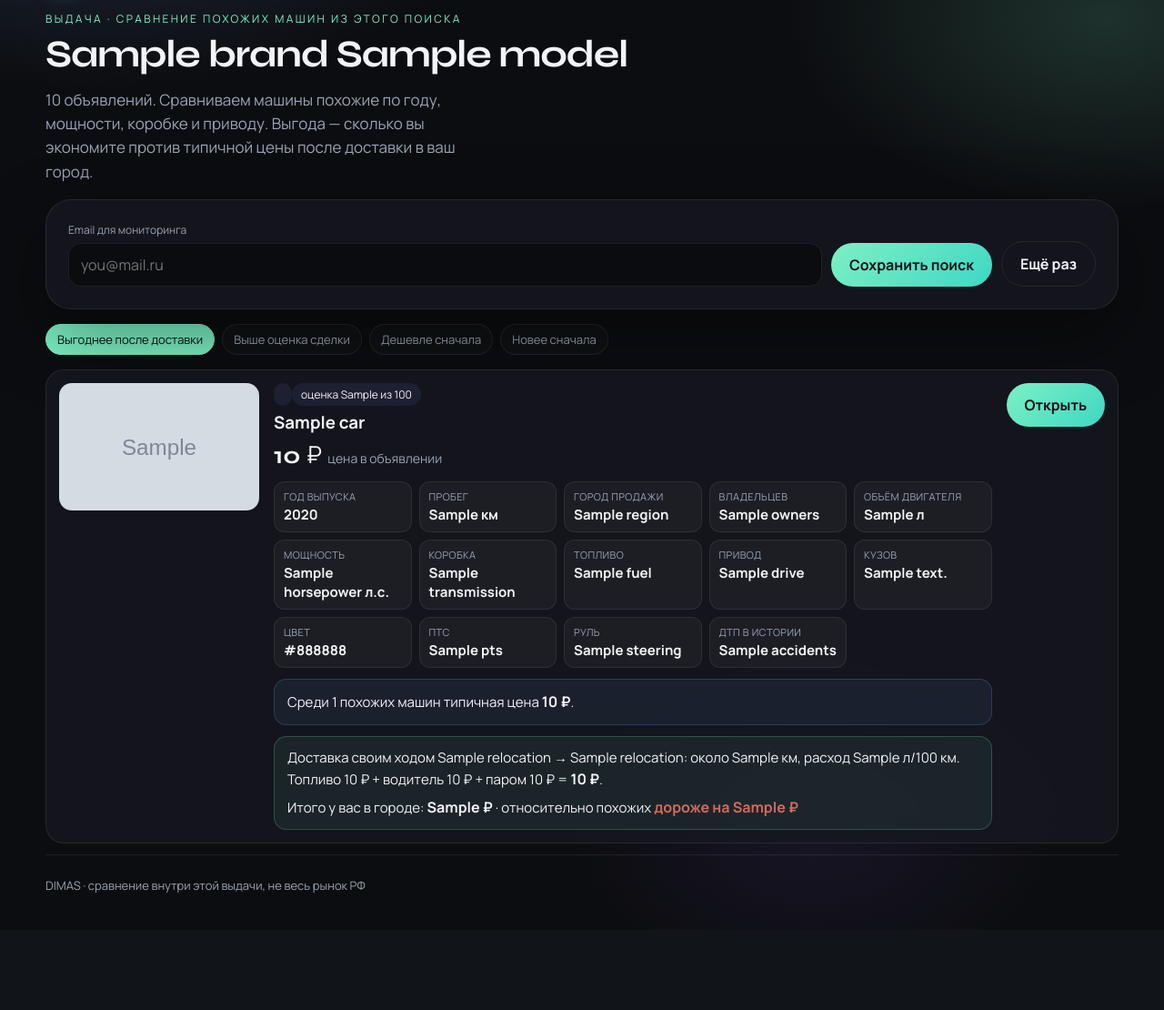
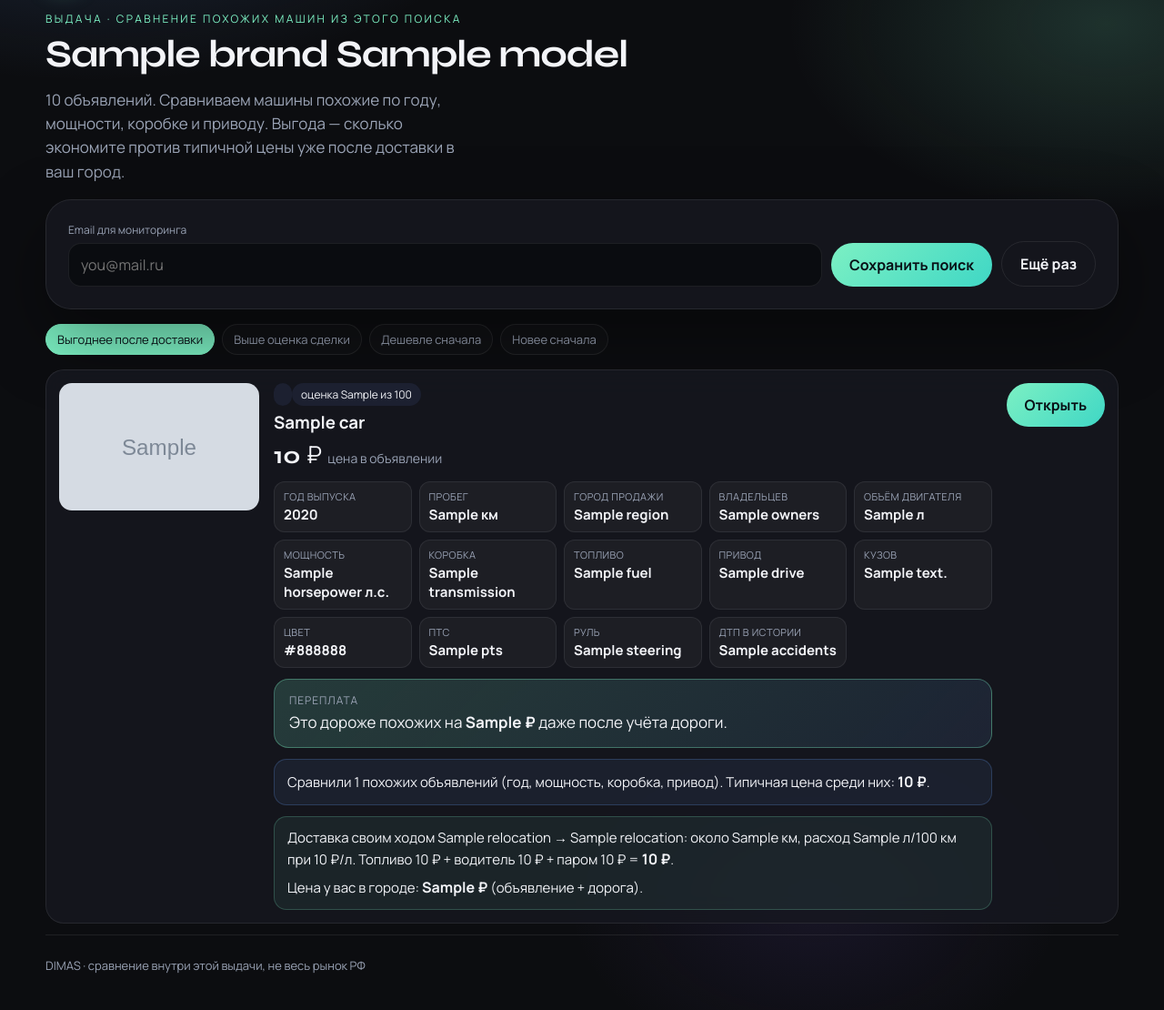
Before and after one commit to sentinel11-11/Dimas_Saas-MVP-parcers, a FastAPI app: template templates/results.html in a window 1280 px wide. Shown: the part 68-1178 px from the top of the page at 91% size. Before the commit the page ends 1049 px from the top, so only its background shows below. Run offline with FastAPI, Linux system fonts and the light colour scheme; the template is opened without the code that fills it: most values are stand-ins (such as "Sample title", 1, 10 or a date in 2020); grey boxes marked "Sample" are stand-in pictures.

Commit message:
Fix unknown-city same_city bug and show savings headline on cards
Co-authored-by: arena-agent <297053741+arena-agent@users.noreply.github.com>

```diff
--- a/app/core/geo.py
+++ b/app/core/geo.py
@@ -109,8 +109,12 @@ def relocation(
         "same_city": True,
         "from_label": listing_region,
         "to_label": buyer_city,
+        "unknown": False,
+        "fuel_price": FUEL_RUB_PER_LITER if fuel_price is None else float(fuel_price),
     }
     if not origin or not dest or not buyer_city:
+        empty["same_city"] = False
+        empty["unknown"] = True
         return empty
     if origin == dest:
         return empty
@@ -133,4 +137,5 @@ def relocation(
         "from_label": LABELS.get(region_key, listing_region),
         "to_label": LABELS.get(str(buyer_city).lower(), buyer_city),
         "fuel_price": price_l,
+        "unknown": False,
     }
--- a/app/data/geo_cities.py
+++ b/app/data/geo_cities.py
@@ -104,6 +104,10 @@ CITIES = [
     ("magadan", "Магадан", 59.5681, 150.8086),
     ("yuzhno-sakhalinsk", "Южно-Сахалинск", 46.9591, 142.7380),
     ("ussuriisk", "Уссурийск", 43.7973, 131.9520),
+    ("nakhodka", "Находка", 42.8138, 132.8735),
+    ("kiselevsk", "Киселёвск", 53.9900, 86.6350),
+    ("ivanteevka", "Ивантеевка", 55.9714, 37.9208),
+    ("kondopoga", "Кондопога", 62.2056, 34.2614),
     ("nyagan", "Нягань", 62.1406, 65.3936),
     ("krasnoobsk", "Краснообск", 54.9194, 82.9903),
     ("habarovsk", "Хабаровск", 48.4827, 135.0838),
--- a/templates/results.html
+++ b/templates/results.html
@@ -5,7 +5,7 @@
     <meta name="viewport" content="width=device-width, initial-scale=1.0">
     <title>{{ brand }} {{ model }} — DIMAS</title>
     <link href="https://fonts.googleapis.com/css2?family=Manrope:wght@400;600;700&family=Syne:wght@700&display=swap" rel="stylesheet">
-    <link rel="stylesheet" href="/static/css/app.css">
+    <link rel="stylesheet" href="/static/css/app.css?v=3">
 </head>
 <body>
     <div class="wrap">
@@ -20,7 +20,7 @@
 
         <p class="kicker">выдача · сравнение похожих машин из этого поиска</p>
         <h1 style="font-size:42px;margin:6px 0 8px">{{ brand }} {{ model }}</h1>
-        <p class="lead">{{ total }} объявлений. Сравниваем машины похожие по году, мощности, коробке и приводу. Выгода — сколько вы экономите против типичной цены после доставки в ваш город.</p>
+        <p class="lead">{{ total }} объявлений. Сравниваем машины похожие по году, мощности, коробке и приводу. Выгода — сколько экономите против типичной цены уже после доставки в ваш город.</p>
 
         {% if errors %}
         <div class="panel" style="margin:16px 0;border-color:#d36b5a">
@@ -83,47 +83,40 @@
                         {% if car.steering %}<div class="spec"><em>Руль</em><b>{{ car.steering }}</b></div>{% endif %}
                         {% if car.accidents is not none %}<div class="spec"><em>ДТП в истории</em><b>{{ car.accidents }}</b></div>{% endif %}
                     </div>
+                    {% if car.net_vs_market %}
+                    <div class="benefit {% if car.net_vs_market <= 0 %}loss{% endif %}">
+                        <span class="lbl">{% if car.net_vs_market > 0 %}ваша выгода{% else %}переплата{% endif %}</span>
+                        {% if car.net_vs_market > 0 %}
+                        Вы экономите <strong>{{ car.net_fmt }} ₽</strong> против типичной цены похожих машин{% if car.relocation and not car.relocation.same_city %} уже с доставкой в ваш город{% endif %}.
+                        {% else %}
+                        Это дороже похожих на <strong>{{ car.net_fmt|replace('-','') }} ₽</strong>{% if car.relocation and not car.relocation.same_city %} даже после учёта дороги{% endif %}.
+                        {% endif %}
+                    </div>
+                    {% endif %}
                     {% if car.market_price %}
                     <div class="insight">
-                        Среди {{ car.peer_size or 'похожих' }} похожих машин типичная цена
-                        <strong>{{ car.market_price_fmt }} ₽</strong>.
-                        {% if car.market_deviation %}
-                        Этот лот
-                        {% if car.market_deviation > 0 %}дешевле{% else %}дороже{% endif %}
-                        типичной на <strong>{{ "%.0f"|format(car.market_deviation * 100)|replace('-','') }}%</strong>
-                        (ещё без учёта дороги).
-                        {% endif %}
+                        Сравнили {{ car.peer_size or 'несколько' }} похожих объявлений (год, мощность, коробка, привод).
+                        Типичная цена среди них: <strong>{{ car.market_price_fmt }} ₽</strong>.
                     </div>
                     {% endif %}
                     {% if car.suspicious %}
                     <div class="insight warn">Цена сильно ниже похожих — проверьте комплектацию, пробег и состояние по объявлению.</div>
                     {% endif %}
-                    {% if car.relocation and not car.relocation.same_city %}
+                    {% if car.relocation and car.relocation.unknown %}
+                    <div class="insight">Город продажи не распознан — дорогу не посчитали. Цена в объявлении {{ car.price_fmt }} ₽.</div>
+                    {% elif car.relocation and not car.relocation.same_city %}
                     <div class="insight reloc">
                         Доставка своим ходом {{ car.relocation.from_label }} → {{ car.relocation.to_label }}:
-                        около {{ car.relocation.distance_km }} км, расход {{ car.relocation.fuel_l_100 }} л/100 км.
+                        около {{ car.relocation.distance_km }} км, расход {{ car.relocation.fuel_l_100 }} л/100 км
+                        {% if car.relocation.fuel_price %}при {{ car.relocation.fuel_price|int }} ₽/л{% endif %}.
                         Топливо {{ "{:,}".format(car.relocation.fuel_cost).replace(',', ' ') }} ₽
                         + водитель {{ "{:,}".format(car.relocation.driver_cost).replace(',', ' ') }} ₽
                         {% if car.relocation.ferry_cost %} + паром {{ "{:,}".format(car.relocation.ferry_cost).replace(',', ' ') }} ₽{% endif %}
                         = <strong>{{ "{:,}".format(car.relocation.total).replace(',', ' ') }} ₽</strong>.
-                        <div style="margin-top:6px">
-                            Итого у вас в городе: <strong>{{ car.landed_fmt }} ₽</strong>
-                            {% if car.net_vs_market %}
-                            · относительно похожих
-                            <strong style="color:{% if car.net_vs_market > 0 %}#7dba6f{% else %}#d36b5a{% endif %}">
-                                {% if car.net_vs_market > 0 %}дешевле на {{ car.net_fmt }} ₽{% else %}дороже на {{ car.net_fmt|replace('-','') }} ₽{% endif %}
-                            </strong>
-                            {% endif %}
-                        </div>
+                        <div style="margin-top:6px">Цена у вас в городе: <strong>{{ car.landed_fmt }} ₽</strong> (объявление + дорога).</div>
                     </div>
-                    {% elif car.net_vs_market %}
-                    <div class="insight">
-                        Машина уже в вашем городе.
-                        Относительно похожих
-                        <strong style="color:{% if car.net_vs_market > 0 %}#7dba6f{% else %}#d36b5a{% endif %}">
-                            {% if car.net_vs_market > 0 %}дешевле на {{ car.net_fmt }} ₽{% else %}дороже на {{ car.net_fmt|replace('-','') }} ₽{% endif %}
-                        </strong>
-                    </div>
+                    {% elif car.relocation and car.relocation.same_city %}
+                    <div class="insight">Машина уже в вашем городе — дорогу считать не нужно.</div>
                     {% endif %}
                 </div>
                 <div>
```
